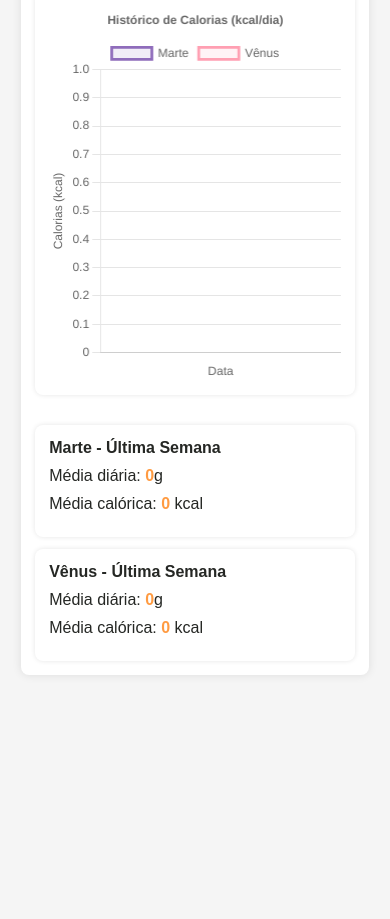
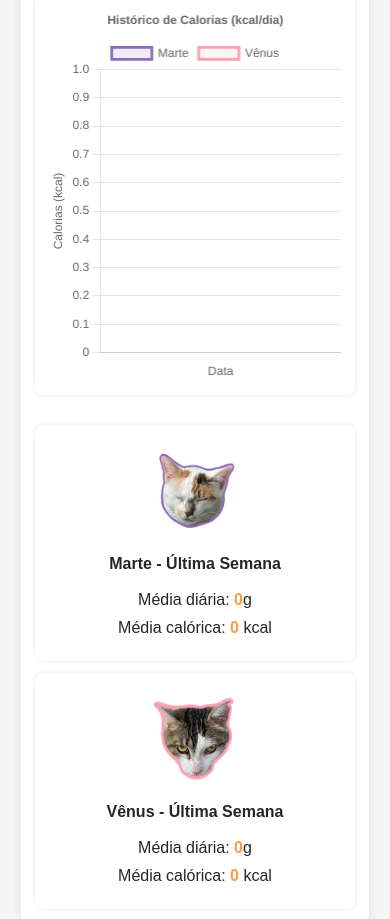
Before and after one commit to marcella-castro/alimentacao_gatas, a website: page frontend/index.html in a window 390 px wide. Shown: the part 923-1842 px from the top of the page. Before the commit the page ends 1610 px from the top, so only its background shows below. Drawn offline with nearby package versions, Linux system fonts and the light colour scheme; no server answers.

Commit message:
inclusão dos avatares

```diff
--- a/frontend/css/style.css
+++ b/frontend/css/style.css
@@ -137,6 +137,25 @@ button:hover {
     text-align: center;
 }
 
+.card-header {
+    display: flex;
+    align-items: center;
+    gap: 12px;
+    margin-bottom: 8px;
+}
+
+.card-avatar {
+    width: 100px;
+    height: 100px;
+    object-fit: contain;
+    padding: 6px;
+    flex-shrink: 0;
+}
+
+.card-avatar.invisible {
+    visibility: hidden;
+}
+
 .card h3 {
     color: var(--cor-texto);
     margin-top: 0;
@@ -234,3 +253,37 @@ button:hover {
         font-size: 1rem;
     }
 }
+
+/* On small screens, put avatar above the card info */
+@media (max-width: 480px) {
+    .card-header {
+        flex-direction: column;
+        align-items: center;
+        text-align: center;
+    }
+
+    .card {
+        text-align: center;
+    }
+
+    .card-avatar {
+        width: 88px;
+        height: 88px;
+        padding: 8px;
+    }
+
+    .card p {
+        text-align: center;
+    }
+}
+
+/* Smaller avatar on very small screens */
+@media (max-width: 380px) {
+    .card-avatar {
+        width: 72px;
+        height: 72px;
+    }
+    .card-header {
+        gap: 10px;
+    }
+}
--- a/frontend/index.html
+++ b/frontend/index.html
@@ -58,12 +58,18 @@
 
         <div class="cards-container">
             <div class="card">
-                <h3>Marte - Última Semana</h3>
+                <div class="card-header">
+                    <img src="assets/icon_marte.png" alt="Marte" class="card-avatar">
+                    <h3>Marte - Última Semana</h3>
+                </div>
                 <p>Média diária: <span id="mediaGramasMarte">0</span>g</p>
                 <p>Média calórica: <span id="mediaCaloriasMarte">0</span> kcal</p>
             </div>
             <div class="card">
-                <h3>Vênus - Última Semana</h3>
+                <div class="card-header">
+                    <img src="assets/icon_venus.png" alt="Vênus" class="card-avatar">
+                    <h3>Vênus - Última Semana</h3>
+                </div>
                 <p>Média diária: <span id="mediaGramasVenus">0</span>g</p>
                 <p>Média calórica: <span id="mediaCaloriasVenus">0</span> kcal</p>
             </div>
--- a/frontend/js/script.js
+++ b/frontend/js/script.js
@@ -226,8 +226,17 @@ function atualizarGrafico() {
         });
     }
 
-    // Converte para array e ordena
-    const datasOrdenadas = Array.from(todasDatas).sort();
+    // Converte para array e ordena cronologicamente (do mais antigo para o mais recente)
+    const datasArray = Array.from(todasDatas);
+    // cada data está no formato 'DD/MM/YYYY' (como definido ao popular os dados)
+    const datasOrdenadas = datasArray
+        .map(label => {
+            const [dia, mes, ano] = label.split('/');
+            const dateObj = new Date(`${ano}-${mes.padStart(2, '0')}-${dia.padStart(2, '0')}`);
+            return { label, dateObj };
+        })
+        .sort((a, b) => a.dateObj - b.dateObj)
+        .map(x => x.label);
 
     // Atualiza os dados dos gráficos
     graficoGramas.data.labels = datasOrdenadas;
```
Also changed, not shown: backend/server.js (+13 -0 lines), frontend/assets/icon_marte.png (added), frontend/assets/icon_venus.png (added), 1 other file.
